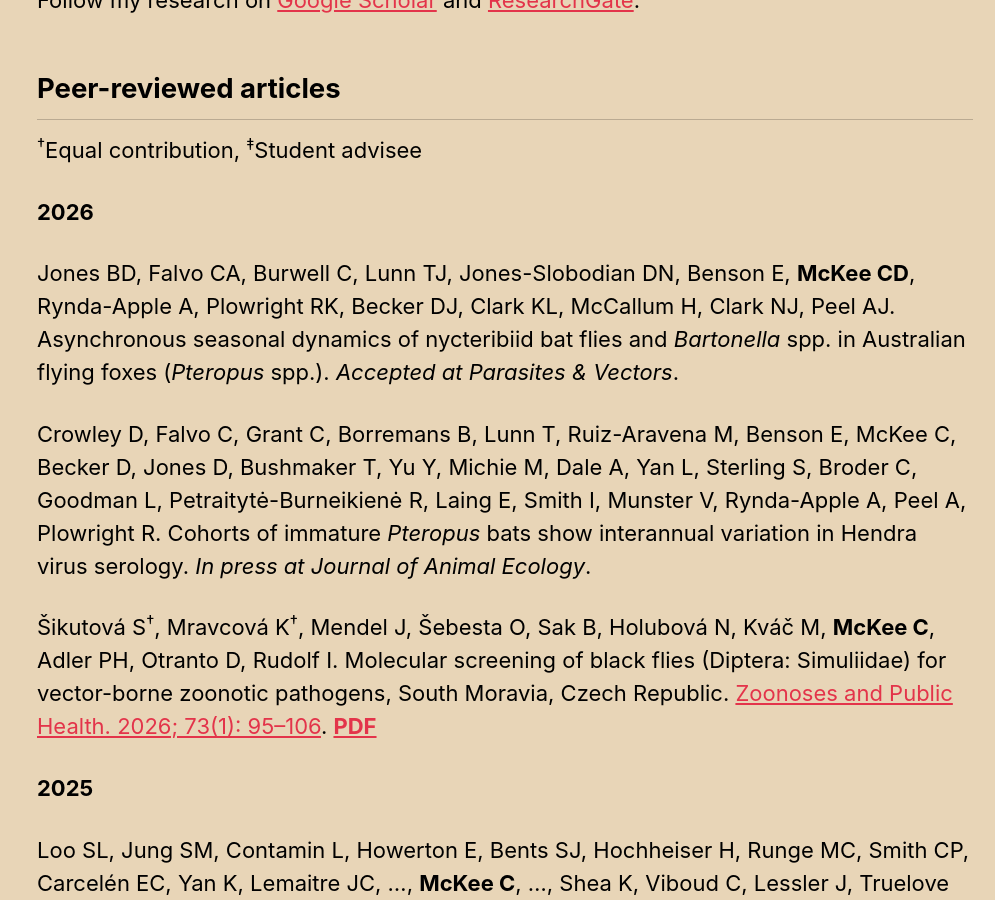
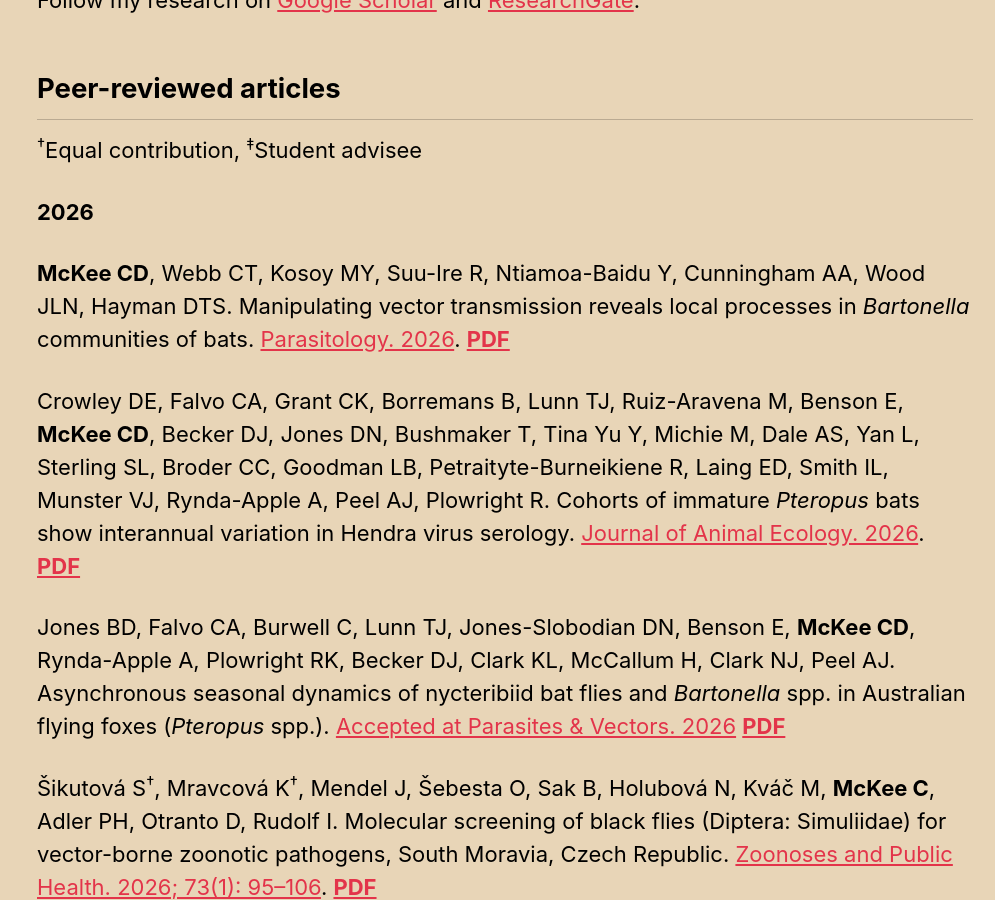
Before and after one commit to clifmckee/clifmckee.github.io, a Jekyll site: the page built from _pages/publications.md, in a window 1280 px wide and 900 px high, scrolled down 348 px. Shown: the whole window, without its empty margins (285-1280 px from the left). Built offline with Jekyll 4.4.1, drawn with Linux system fonts in a browser that asks for light colours; cached includes are drawn as plain includes; some of the changed text lies outside the part shown.

Commit message:
Update pubs 2026-02-03

```diff
--- a/_pages/publications.md
+++ b/_pages/publications.md
@@ -16,9 +16,11 @@ Follow my research on [Google Scholar](https://scholar.google.com/citations?user
 
 **2026**
 
-Jones BD, Falvo CA, Burwell C, Lunn TJ, Jones-Slobodian DN, Benson E, **McKee CD**, Rynda-Apple A, Plowright RK, Becker DJ, Clark KL, McCallum H, Clark NJ, Peel AJ. Asynchronous seasonal dynamics of nycteribiid bat flies and *Bartonella* spp. in Australian flying foxes (*Pteropus* spp.). *Accepted at Parasites & Vectors*.
+**McKee CD**, Webb CT, Kosoy MY, Suu-Ire R, Ntiamoa-Baidu Y, Cunningham AA, Wood JLN, Hayman DTS. Manipulating vector transmission reveals local processes in *Bartonella* communities of bats. [Parasitology. 2026](https://doi.org/10.1017/S0031182026101656). [**PDF**](http://clifmckee.github.io/files/2026_McKee_Parasitology.pdf)
 
-Crowley D, Falvo C, Grant C, Borremans B, Lunn T, Ruiz-Aravena M, Benson E, McKee C, Becker D, Jones D, Bushmaker T, Yu Y, Michie M, Dale A, Yan L, Sterling S, Broder C, Goodman L, Petraitytė-Burneikienė R, Laing E, Smith I, Munster V, Rynda-Apple A, Peel A, Plowright R. Cohorts of immature *Pteropus* bats show interannual variation in Hendra virus serology. *In press at Journal of Animal Ecology*.
+Crowley DE, Falvo CA, Grant CK, Borremans B, Lunn TJ, Ruiz-Aravena M, Benson E, **McKee CD**, Becker DJ, Jones DN, Bushmaker T, Tina Yu Y, Michie M, Dale AS, Yan L, Sterling SL, Broder CC, Goodman LB, Petraityte-Burneikiene R, Laing ED, Smith IL, Munster VJ, Rynda-Apple A, Peel AJ, Plowright R. Cohorts of immature *Pteropus* bats show interannual variation in Hendra virus serology. [Journal of Animal Ecology. 2026](http://doi.org/10.1111/1365-2656.70213). [**PDF**](http://clifmckee.github.io/files/2026_Crowley_JAE.pdf)
+
+Jones BD, Falvo CA, Burwell C, Lunn TJ, Jones-Slobodian DN, Benson E, **McKee CD**, Rynda-Apple A, Plowright RK, Becker DJ, Clark KL, McCallum H, Clark NJ, Peel AJ. Asynchronous seasonal dynamics of nycteribiid bat flies and *Bartonella* spp. in Australian flying foxes (*Pteropus* spp.). [Accepted at Parasites & Vectors. 2026](https://doi.org/10.1186/s13071-026-07243-1) [**PDF**](http://clifmckee.github.io/files/2026_Jones_Parasites_Vectors.pdf)
 
 Šikutová S<sup>†</sup>, Mravcová K<sup>†</sup>, Mendel J, Šebesta O, Sak B, Holubová N, Kváč M, **McKee C**, Adler PH, Otranto D, Rudolf I. Molecular screening of black flies (Diptera: Simuliidae) for vector-borne zoonotic pathogens, South Moravia, Czech Republic. [Zoonoses and Public Health. 2026; 73(1): 95--106](https://doi.org/10.1111/zph.70031). [**PDF**](http://clifmckee.github.io/files/2026_Sikutova_ZPH.pdf)
 
```
Also changed, not shown: other parts of _pages/publications.md (+0 -2 lines), 5 other files.
